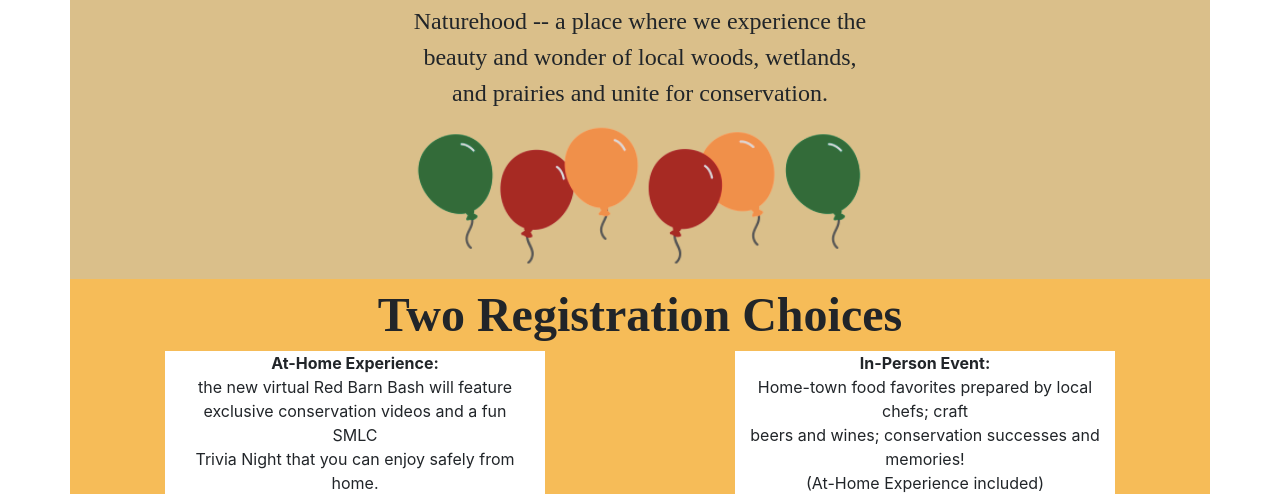
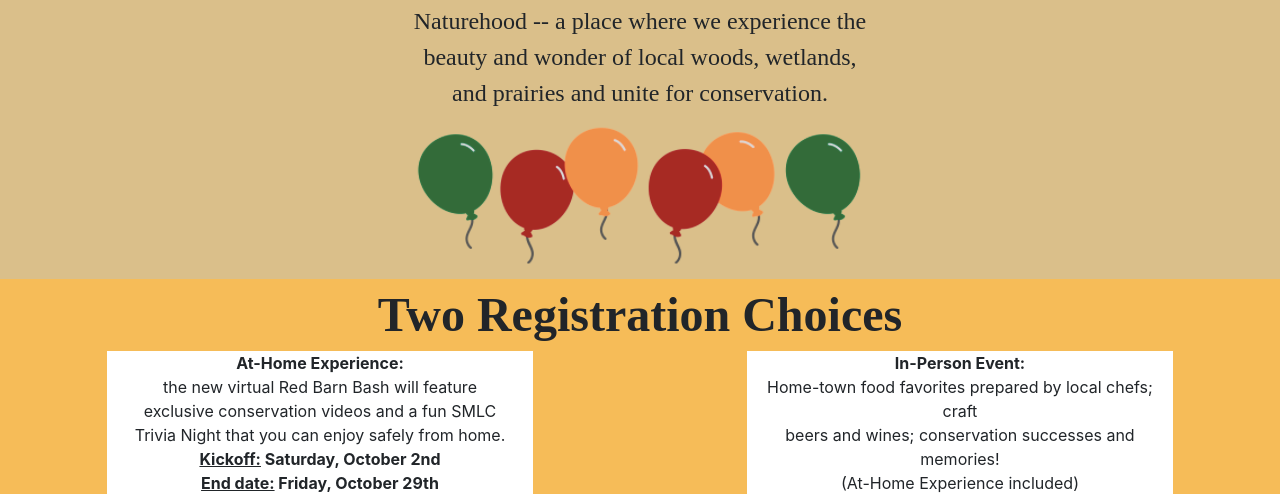
Before and after one commit to AlvarezJaimeR/RBB_CF, a plain HTML site: page RedBarnBash.html in a window 1280 px wide. Shown: the part 264-758 px from the top of the page. Drawn offline with nearby package versions, Linux system fonts and the light colour scheme.

Commit message:
stretched the max-width to be the full web page

```diff
--- a/style.css
+++ b/style.css
@@ -42,3 +42,7 @@ img {
 	max-width: 100%;
 	max-height: 100%;
 }
+
+.container {
+	max-width: 10000px !important;
+}
```
